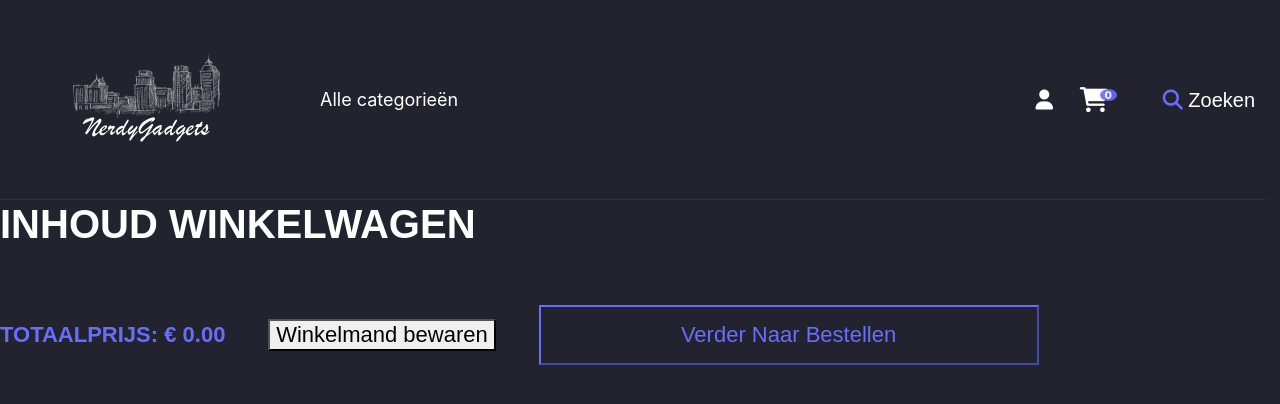
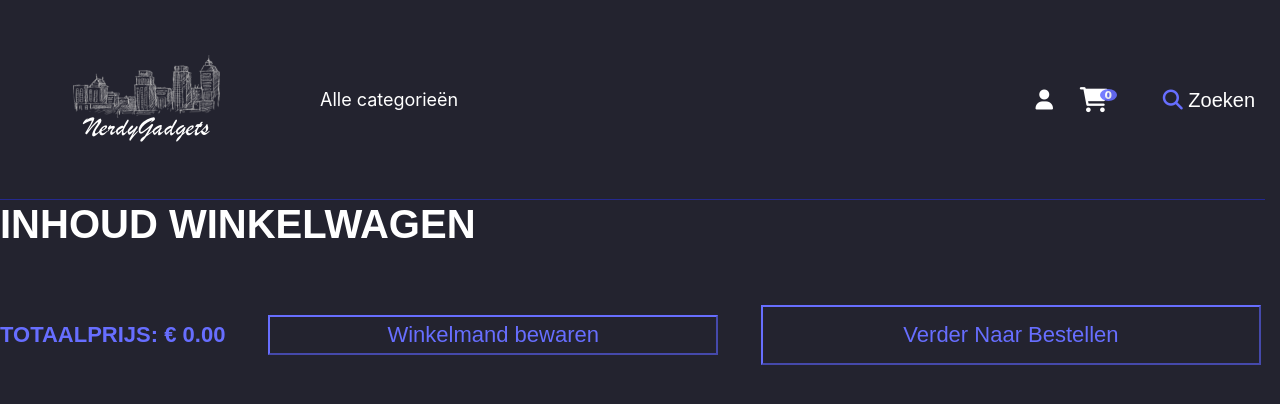
Before and after one commit to to01/nerdygadgets-casus, a PHP site: page /cart.php in a window 1280 px wide. Shown: the top 404 px of the page. Run offline with PHP 8.4, Linux system fonts and the light colour scheme; data that the repository does not hold is empty; some libraries are stand-ins or nearby versions; some web fonts are replaced.

Commit message:
Add files via upload

```diff
--- a/nerdy-gadgets/Public/CSS/style.css
+++ b/nerdy-gadgets/Public/CSS/style.css
@@ -517,5 +517,20 @@ ul#ul-class-price li {
     width:500px;
     background-color:#23232F;
     color:#676EFF;
+    border-color:#676EFF;
+}
+
+.Aanbiedingen {
+    font-family: pt-sans, sans-serif;
+    font-weight: bold;
+    text-transform: uppercase;
+    font-size: 40px !important;
+
+}
+.bewaren {
+    height:40px;
+    width:450px;
+    background-color:#23232F;
+    color:#676EFF;
     border-color:#676EFF
 }
```
